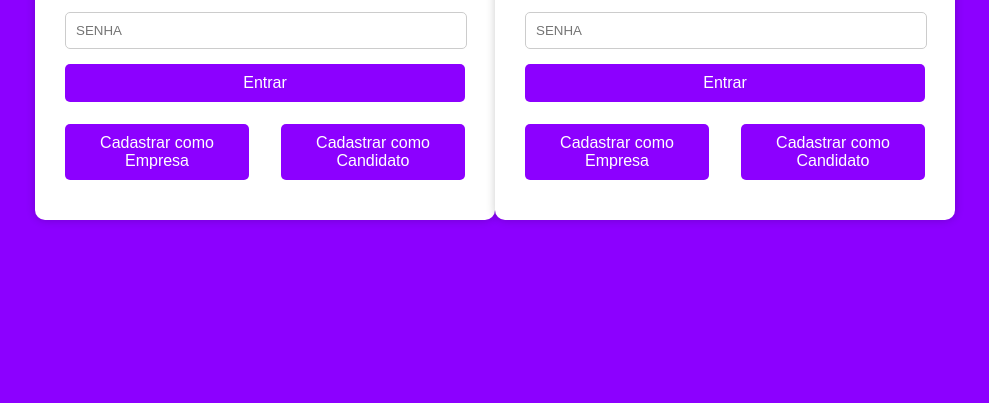
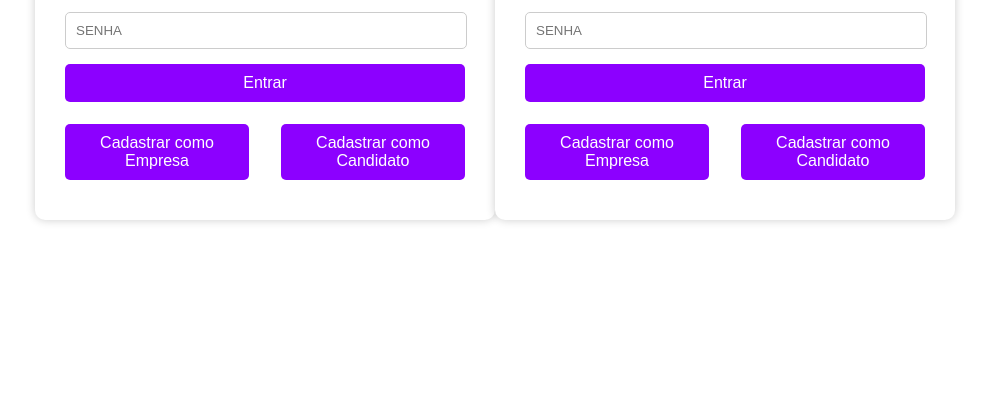
Before and after one commit to tithalss/Linketinder, a website built with webpack: page frontend/public/login.html in a window 1280 px wide. Shown: the part 397-800 px from the top of the page, without its empty margins (145-1134 px from the left). Built offline with nearby package versions, Linux system fonts and the light colour scheme; files whose address does not match are found by name.

Commit message:
Refatorcao inicial baseada em conceitos de clean code

```diff
--- a/frontend/package.json
+++ b/frontend/package.json
@@ -4,7 +4,7 @@
   "description": "",
   "main": "webpack.config.js",
   "scripts": {
-    "dev": "NODE_ENV=development webpack --progress --watch"
+    "dev": "webpack serve --open --mode development --port 3000"
   },
   "keywords": [],
   "author": "",
@@ -13,6 +13,7 @@
     "ts-loader": "^9.5.1",
     "typescript": "^5.5.4",
     "webpack": "^5.94.0",
-    "webpack-cli": "^5.1.4"
+    "webpack-cli": "^5.1.4",
+    "webpack-dev-server": "^5.1.0"
   }
 }
--- a/frontend/public/styles.css
+++ b/frontend/public/styles.css
@@ -7,7 +7,6 @@ body {
     justify-content: center;
     align-items: center;
     height: 100vh;
-    background-color: #8c00ff;
 }
 
 /* Contêiner de Login */
```
Also changed, not shown: 3 other files.
